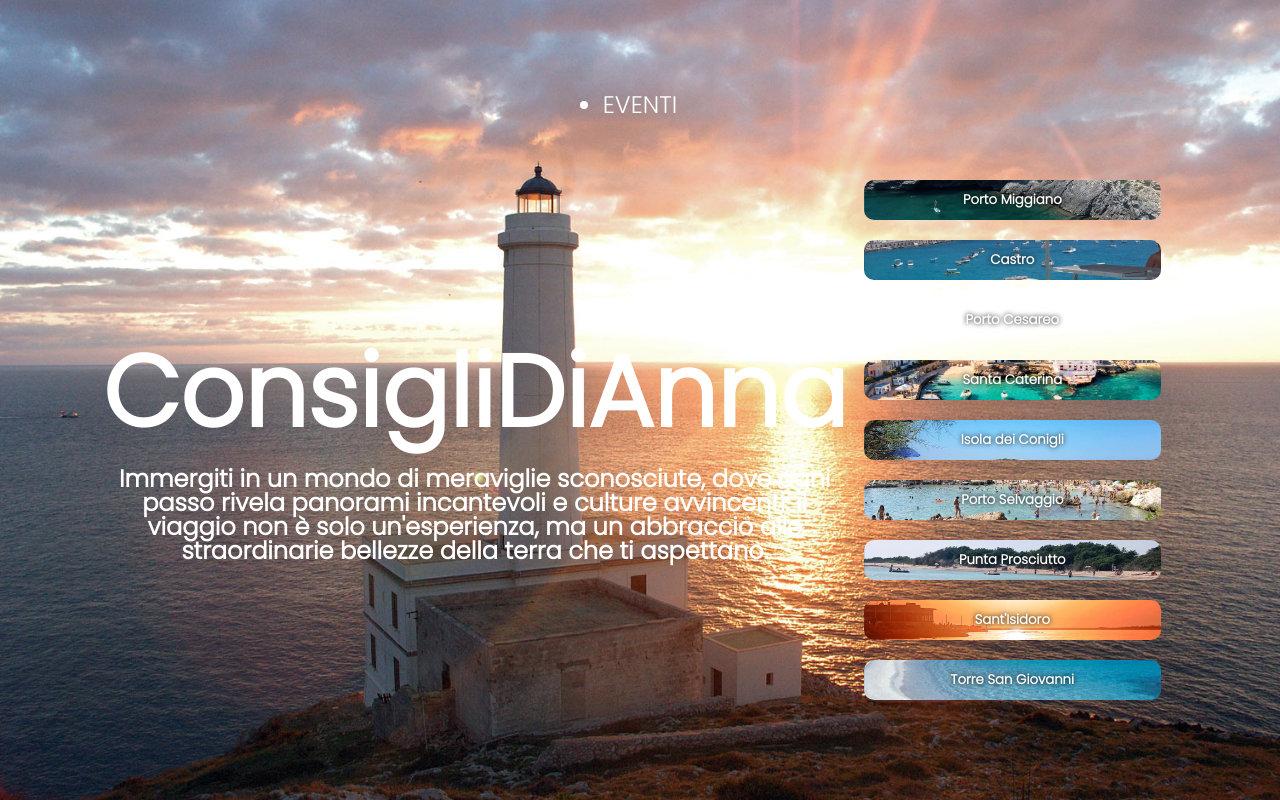
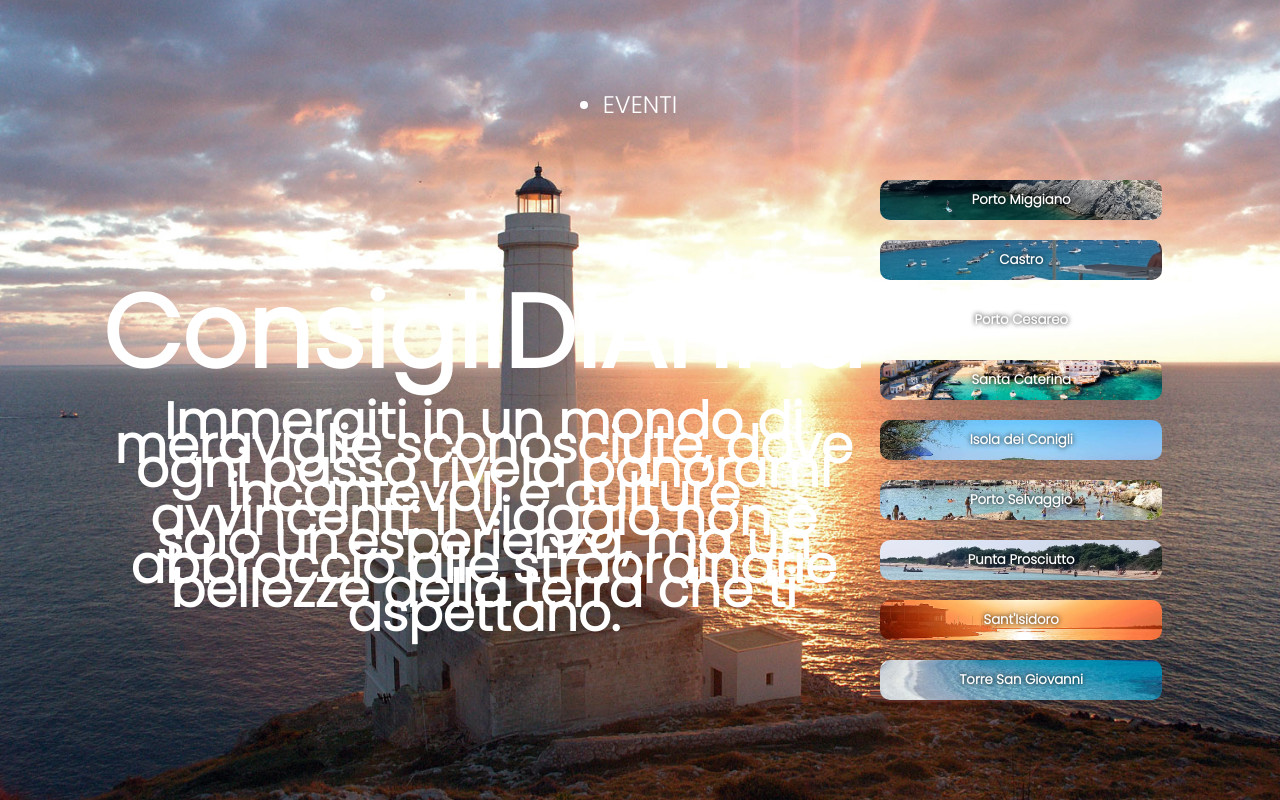
Before and after one commit to MicheleSpecchia/Guide, a plain HTML site: page index.html in a window 1280 px wide. Drawn offline with Linux system fonts and the light colour scheme.

Commit message:
style.css

```diff
--- a/style.css
+++ b/style.css
@@ -75,11 +75,11 @@
 .col h1 {
     font-weight: 900;
     color: white;
-    font-size: 100px;
+    font-size: 8vw;
 }
 
 p {
-    font-size: 24px;
+    font-size: 4vw;
     line-height: 24px;
     font-weight: bold;
     color: white;
```
